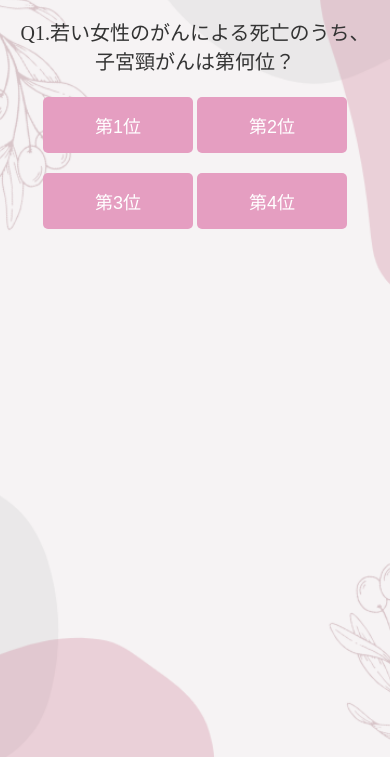
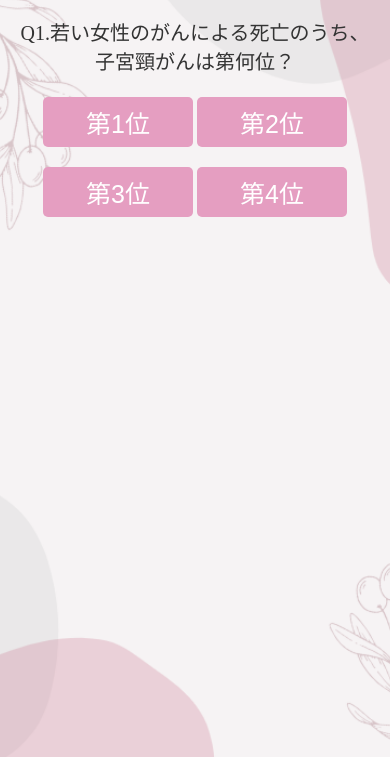
Before and after one commit to yuiyui46/kadai01_janken_1, a plain HTML site: page index.html in a window 390 px wide. Shown: the part 87-844 px from the top of the page. Drawn offline with Linux system fonts and the light colour scheme.

Commit message:
Add files via upload

```diff
--- a/css/sample.css
+++ b/css/sample.css
@@ -36,8 +36,8 @@
 
 @media (max-width: 600px) {
     .popup_button, .next_button, .restart_button {
-        font-size: 18px; /* 読みやすいサイズに */
-        padding: 15px 30px; /* 十分なパディング */
+        font-size: 25px; /* 読みやすいサイズに */
+        padding: 5px 20px; /* 十分なパディング */
         min-width: 150px; /* 最小幅を設定 */
         min-height: 50px; /* 最小高さを設定 */
     }
```
